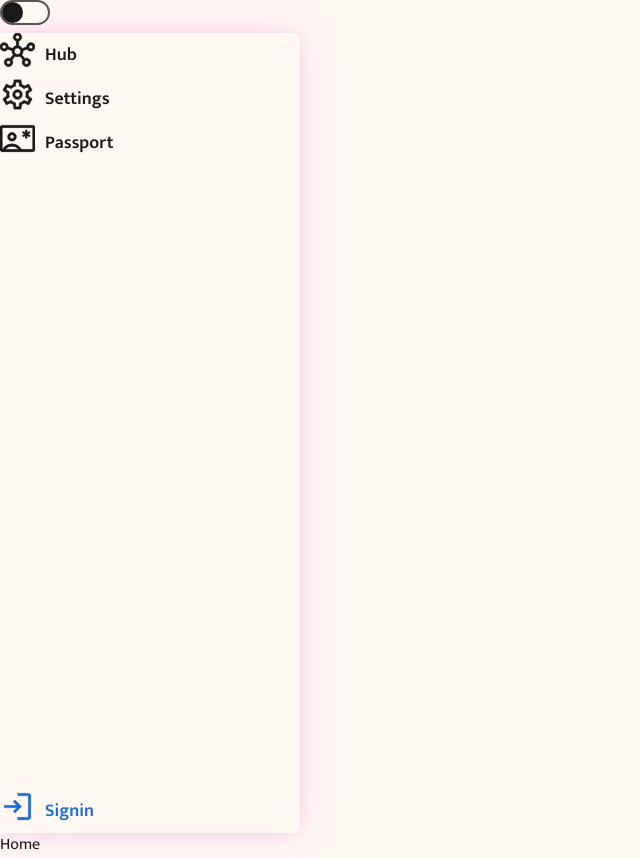
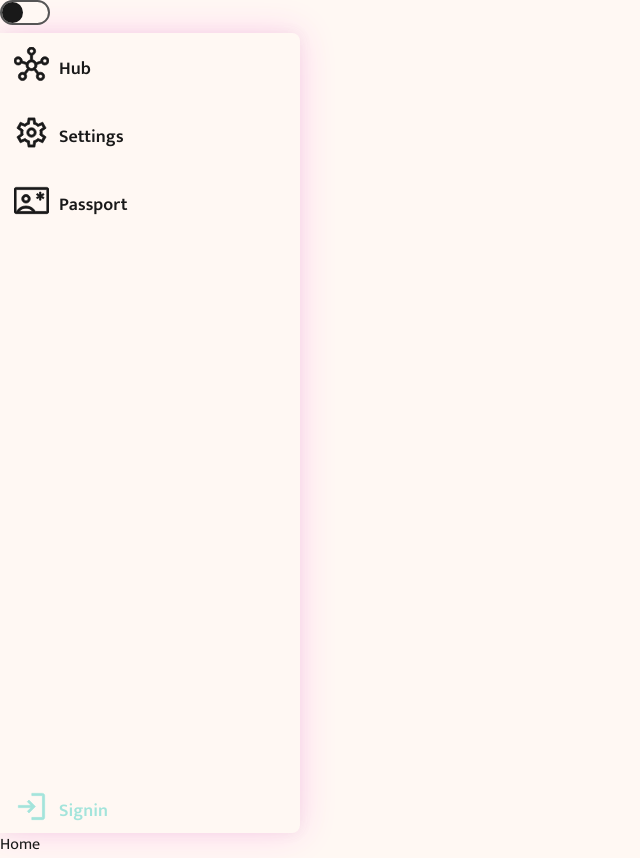
Before and after one commit to naHDop-tech/e-passport, a React (Create React App) app in the folder client/: page / in a window 1280 px wide. Shown: the whole page, without its empty margins (0-640 px from the left). Built offline with nearby package versions, Linux system fonts and the light colour scheme.

Commit message:
style: change colors in active nav element

```diff
--- a/client/src/components/SideBar/Item/Item.module.css
+++ b/client/src/components/SideBar/Item/Item.module.css
@@ -16,5 +16,5 @@
 }
 
 .active {
-  color: var(--color-primary);
+  color: var(--color-secondary);
 }
--- a/client/src/components/SideBar/Item/Item.tsx
+++ b/client/src/components/SideBar/Item/Item.tsx
@@ -36,7 +36,7 @@ export function Item(props: IItemProps): JSX.Element {
   return (
     <div onClick={onClick} className={clns(styles.box, isDisabled && styles.disabled)}>
       <div className={styles['flex-item']}>
-        <Icon color={staticColor ? colorMap[staticColor] : isActive ? colorMap['--color-primary'] : colorMap['--color-text']} />
+        <Icon color={staticColor ? colorMap[staticColor] : isActive ? colorMap['--color-secondary'] : colorMap['--color-text']} />
       </div>
       <div className={clns(staticColor ? staticColor : isActive && styles.active, styles['flex-item'])}>{title}</div>
     </div>
--- a/client/src/components/SideBar/SideBar.module.css
+++ b/client/src/components/SideBar/SideBar.module.css
@@ -17,4 +17,13 @@
   display: flex;
   flex-direction: column;
   justify-content: space-between;
+
+  padding-left: 14px;
+  padding-top: 14px;
 }
+
+.gap24 {
+  display: grid;
+
+  gap: 24px;
+}
--- a/client/src/components/SideBar/SideBar.tsx
+++ b/client/src/components/SideBar/SideBar.tsx
@@ -11,6 +11,7 @@ interface ISideBarStyle {
   title: string
   'nav-content': string
   wrapper: string
+  gap24: string
 }
 
 export type SideBarProps = {
@@ -31,7 +32,7 @@ export function SideBar(props: SideBarProps): JSX.Element {
 
       </div>
       <div className={styles['nav-content']}>
-        <div>
+        <div className={styles.gap24}>
           {items.map((item) => {
             const { component: Component, id, title, logo } = item;
             return (
@@ -45,7 +46,7 @@ export function SideBar(props: SideBarProps): JSX.Element {
           })}
         </div>
         <div>
-          <Item staticColor="--color-secondary" logo={SignInIcon} title='Signin' />
+          <Item staticColor="--color-primary" logo={SignInIcon} title='Signin' />
         </div>
       </div>
     </div>
```
